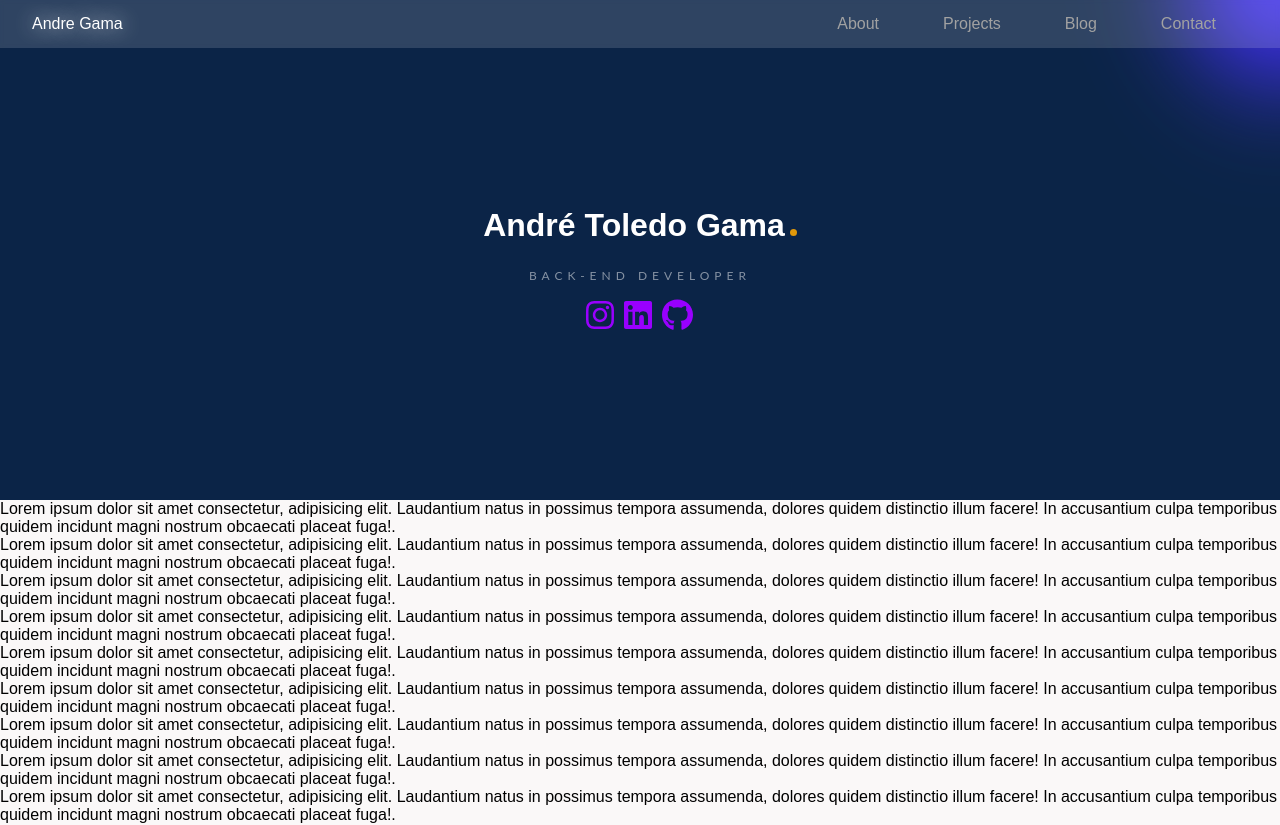
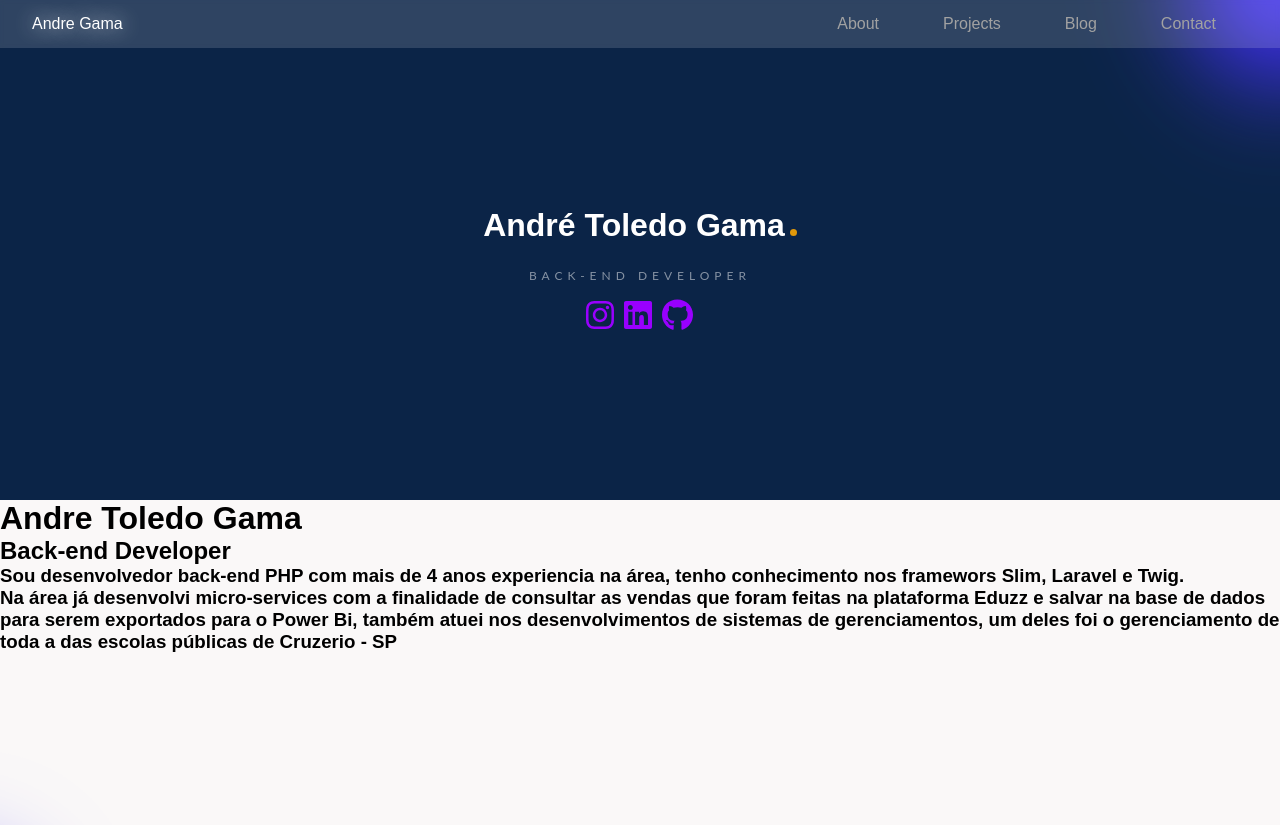
Before and after one commit to AndreTGama/portfolio, a React (Create React App) app: page / in a window 1280 px wide. Shown: the top 825 px of the page. Built offline with nearby package versions, Linux system fonts and the light colour scheme.

Commit message:
remove alets

```diff
--- /dev/null
+++ b/src/components/About/About.style.tsx
@@ -0,0 +1 @@
+import styled from "styled-components";
--- /dev/null
+++ b/src/components/About/About.tsx
@@ -0,0 +1,24 @@
+import React from 'react';
+import * as Style from './About.style';
+import * as Global from '../../styles/global'
+export function About(): JSX.Element {
+    return (
+        <>
+            <Global.Row>
+            <div></div>
+                <div>
+                    <h1>Andre Toledo Gama</h1>
+                    <h2>Back-end Developer</h2>
+                    <h3>
+                        Sou desenvolvedor back-end PHP com mais de 4 anos experiencia na área,
+                        tenho conhecimento nos framewors Slim, Laravel e Twig.<br/>
+                        Na área já desenvolvi micro-services com a finalidade de consultar as vendas que
+                        foram feitas na plataforma Eduzz e salvar na base de dados para serem exportados
+                        para o Power Bi, também atuei nos desenvolvimentos de sistemas de gerenciamentos,
+                        um deles foi o gerenciamento de toda a das escolas públicas de Cruzerio - SP
+                    </h3>
+                </div>
+            </Global.Row>
+        </>
+    );
+}
--- /dev/null
+++ b/src/components/Background/Wave/Wave.tsx
@@ -0,0 +1,14 @@
+import React from 'react';
+import { BackGround } from './Wave.style';
+
+export function Wave(){
+    return (
+        <BackGround>
+            <svg viewBox="0 0 500 200">
+                <path d="M 0 50 C 150 150 300 0 500 80 L 500 0 L 0 0" fill="rgb(57, 27, 112)"></path>
+                <path d="M 0 50 C 150 150 330 -30 500 50 L 500 0 L 0 0" fill="#0E7452" opacity="0.8"></path>
+                <path d="M 0 50 C 215 150 250 0 500 100 L 500 0 L 0 0" fill="#0E7452" opacity="0.5"></path>
+            </svg>
+        </BackGround>
+    );
+}
--- a/src/components/Header/Header.tsx
+++ b/src/components/Header/Header.tsx
@@ -7,6 +7,7 @@ import { faInstagram, faLinkedin, faGithub } from "@fortawesome/free-brands-svg-
 
 export function Header(): JSX.Element {
     return (
+        <>
             <FloatingColors>
                 <Style.Box>
                     <Style.Title>
@@ -27,5 +28,6 @@ export function Header(): JSX.Element {
                     </Style.Role>
                 </Style.Box>
             </FloatingColors>
+        </>
     );
 }
--- a/src/pages/Home/index.tsx
+++ b/src/pages/Home/index.tsx
@@ -1,77 +1,14 @@
 import React from 'react';
 import Main from '../../components/Main';
 import { Header } from '../../components/Header/Header';
+import { About } from '../../components/About/About';
+import { Wave } from '../../components/Background/Wave/Wave';
 
 export default function Home() {
     return (
         <Main>
             <Header />
-            <section className="content">
-                <div>
-                    Lorem ipsum dolor sit amet consectetur, adipisicing elit.
-                    Laudantium natus in possimus tempora assumenda, dolores
-                    quidem distinctio illum facere! In accusantium culpa
-                    temporibus quidem incidunt magni nostrum obcaecati placeat
-                    fuga!.
-                </div>
-                <div>
-                    Lorem ipsum dolor sit amet consectetur, adipisicing elit.
-                    Laudantium natus in possimus tempora assumenda, dolores
-                    quidem distinctio illum facere! In accusantium culpa
-                    temporibus quidem incidunt magni nostrum obcaecati placeat
-                    fuga!.
-                </div>
-                <div>
-                    Lorem ipsum dolor sit amet consectetur, adipisicing elit.
-                    Laudantium natus in possimus tempora assumenda, dolores
-                    quidem distinctio illum facere! In accusantium culpa
-                    temporibus quidem incidunt magni nostrum obcaecati placeat
-                    fuga!.
-                </div>
-                <div>
-                    Lorem ipsum dolor sit amet consectetur, adipisicing elit.
-                    Laudantium natus in possimus tempora assumenda, dolores
-                    quidem distinctio illum facere! In accusantium culpa
-                    temporibus quidem incidunt magni nostrum obcaecati placeat
-                    fuga!.
-                </div>
-                <div>
-                    Lorem ipsum dolor sit amet consectetur, adipisicing elit.
-                    Laudantium natus in possimus tempora assumenda, dolores
-                    quidem distinctio illum facere! In accusantium culpa
-                    temporibus quidem incidunt magni nostrum obcaecati placeat
-                    fuga!.
-                </div>
-                <div>
-                    Lorem ipsum dolor sit amet consectetur, adipisicing elit.
-                    Laudantium natus in possimus tempora assumenda, dolores
-                    quidem distinctio illum facere! In accusantium culpa
-                    temporibus quidem incidunt magni nostrum obcaecati placeat
-                    fuga!.
-                </div>
-                <div>
-                    Lorem ipsum dolor sit amet consectetur, adipisicing elit.
-                    Laudantium natus in possimus tempora assumenda, dolores
-                    quidem distinctio illum facere! In accusantium culpa
-                    temporibus quidem incidunt magni nostrum obcaecati placeat
-                    fuga!.
-                </div>
-                <div>
-                    Lorem ipsum dolor sit amet consectetur, adipisicing elit.
-                    Laudantium natus in possimus tempora assumenda, dolores
-                    quidem distinctio illum facere! In accusantium culpa
-                    temporibus quidem incidunt magni nostrum obcaecati placeat
-                    fuga!.
-                </div>
-                <div>
-                    Lorem ipsum dolor sit amet consectetur, adipisicing elit.
-                    Laudantium natus in possimus tempora assumenda, dolores
-                    quidem distinctio illum facere! In accusantium culpa
-                    temporibus quidem incidunt magni nostrum obcaecati placeat
-                    fuga!.
-                </div>
-                <h1>Home</h1>
-            </section>
+            <About />
         </Main>
     );
 }
```
Also changed, not shown: src/components/Background/Wave/Wave.style.tsx (added, +7 -0 lines). Lines whose indentation alone changed are shown as unchanged.
